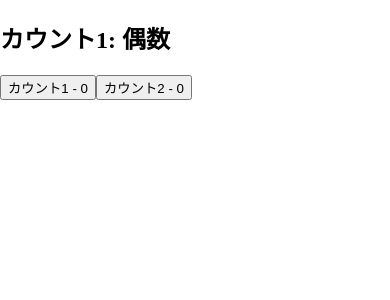
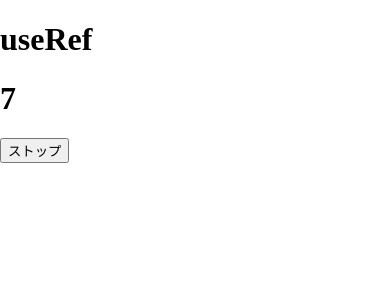
Before and after one commit to Pippippi3104/2020_React-Hooks-, a React Native app in the folder react-hooks/: screen / in a window 390 px wide. Shown: the top 300 px of the page. Built offline with nearby package versions, Linux system fonts and the light colour scheme.

Commit message:
# finish editing lesson21

```diff
--- a/react-hooks/App.js
+++ b/react-hooks/App.js
@@ -1,5 +1,24 @@
+/* Section10 */
+import React from "react";
+import "./App.css";
+import Count from "./component_sec09/Count";
+import FocusInput from "./component_sec09/FocusInput";
+
+function App() {
+  return (
+    <div className="App">
+      <h1>useRef</h1>
+      {/* <FocusInput /> */}
+      <Count />
+    </div>
+  );
+};
+
+export default App;
+
+
 /* Section09 */
-import React from "react";
+/* import React from "react";
 import "./App.css";
 import Check from "./component_sec09/Check";
 
@@ -11,7 +30,7 @@ function App() {
   );
 };
 
-export default App;
+export default App; */
 
 
 /* Section08 */
--- /dev/null
+++ b/react-hooks/component_sec09/Count.js
@@ -0,0 +1,24 @@
+import React, { useState, useEffect, useRef } from 'react'
+
+function Count() {
+    const [count, setCount] = useState(0)
+    const intervalRef = useRef()
+
+    useEffect(() => {
+        intervalRef.current = setInterval(() => {
+            setCount(prevCount => prevCount + 1)
+        }, 1000)
+        return () => {
+            clearInterval(intervalRef.current)
+        };
+    }, [])
+
+    return (
+        <div>
+            <h1>{count}</h1>
+            <button onClick={() => clearInterval(intervalRef.current)}>ストップ</button>
+        </div>
+    )
+}
+
+export default Count
--- /dev/null
+++ b/react-hooks/component_sec09/FocusInput.js
@@ -0,0 +1,16 @@
+import React, { useEffect, useRef } from 'react'
+
+function FocusInput() {
+    const inputRef = useRef(null)
+    useEffect(() => {
+        inputRef.current.focus()
+    }, [])
+
+    return (
+        <div>
+            <input ref={inputRef} type="text" />
+        </div>
+    )
+}
+
+export default FocusInput
```
Also changed, not shown: 2 other files (tests, documents, lock files or other folders).
